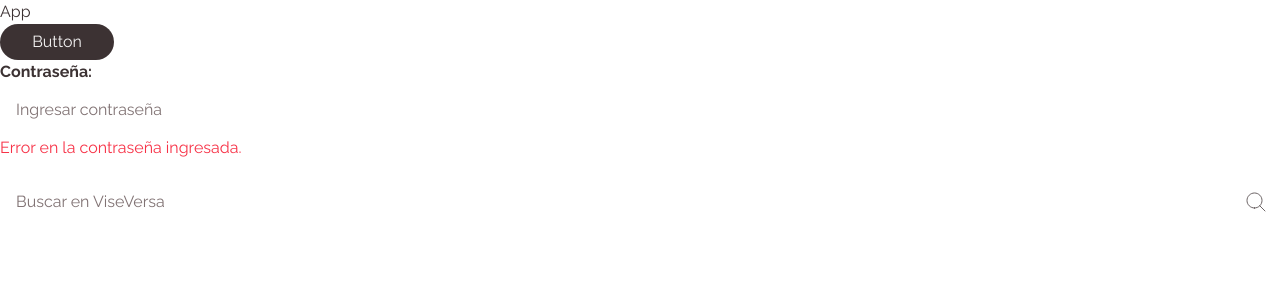
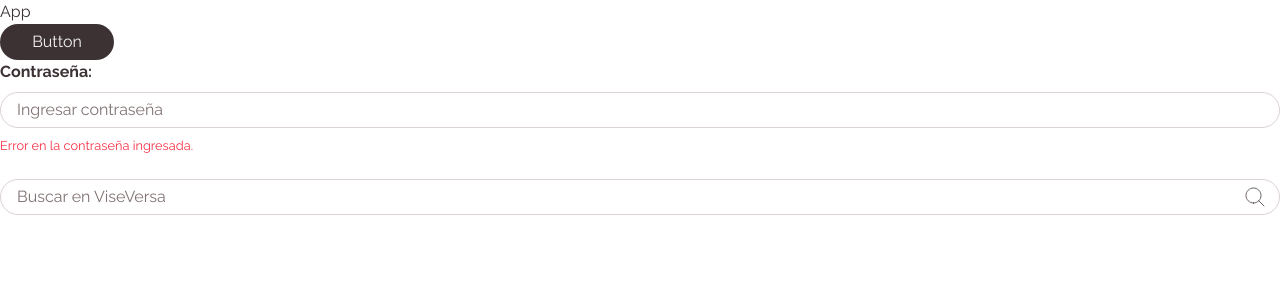
Before and after one commit to WalterAurelio/viseversa-frontend, a React (Vite) app: page / in a window 1280 px wide. Shown: the top 300 px of the page. Built offline with nearby package versions, Linux system fonts and the light colour scheme; a web font is replaced by a local one.

Commit message:
Se actualizaron estilos de componentes con nombre actual de estilos y utilities.

```diff
--- a/src/components/Button.tsx
+++ b/src/components/Button.tsx
@@ -2,7 +2,7 @@ import { cva, type VariantProps } from 'class-variance-authority';
 import { cn } from '../utils/cn';
 import type { ReactNode } from 'react';
 
-const variants = cva(['inline-flex', 'h-9', 'min-w-28.5', 'px-m', 'justify-center', 'items-center', 'gap-s', 'rounded-full', 'body-regular'], {
+const variants = cva(['inline-flex', 'h-9', 'min-w-28.5', 'px-m', 'justify-center', 'items-center', 'gap-s', 'rounded-full'], {
   variants: {
     colour: {
       black: '',
@@ -10,8 +10,8 @@ const variants = cva(['inline-flex', 'h-9', 'min-w-28.5', 'px-m', 'justify-cente
     },
     buttonStyle: {
       fill: 'text-text-neutral-inverse-primary',
-      outline: 'border-custom-s lg:hover:border-custom-m',
-      minimal: 'lg:hover:border-b-custom-s'
+      outline: 'border-width-s lg:hover:border-width-m',
+      minimal: 'lg:hover:border-b-width-m'
     },
     state: {
       idle: 'lg:cursor-pointer',
--- a/src/components/Form.tsx
+++ b/src/components/Form.tsx
@@ -3,7 +3,7 @@ type FormProps = React.FormHTMLAttributes<HTMLFormElement>;
 function Form({ children, ...props }: FormProps) {
   return (
     <form
-      className='flex p-l flex-col justify-center items-center gap-l rounded-custom-xl bg-background-neutral-primary lg:p-xl'
+      className='flex p-l flex-col justify-center items-center gap-l rounded-border-xl bg-background-neutral-primary lg:p-xl'
       {...props}
     >
       {children}
--- a/src/components/HowToCard.tsx
+++ b/src/components/HowToCard.tsx
@@ -23,8 +23,8 @@ function HowToCard({ img, alt = '', title = 'Title', description = 'Lorem ipsum
       )}
 
       <div className='flex flex-col justify-center items-center gap-s text-text-neutral-primary text-center'>
-        <h6 className='h6-regular'>{title}</h6>
-        <p className='body-regular'>{description}</p>
+        <h6 className='h6-normal'>{title}</h6>
+        <p>{description}</p>
       </div>
     </div>
   );
--- a/src/components/Input.tsx
+++ b/src/components/Input.tsx
@@ -3,7 +3,7 @@ type InputProps = React.InputHTMLAttributes<HTMLInputElement>;
 function Input({ ...props }: InputProps) {
   return (
     <input
-      className='flex w-full min-h-9 pr-m pl-l justify-between items-center border-custom-s rounded-full border-border-neutral-inverse-primary outline-0 placeholder:text-text-neutral-tertiary body-regular'
+      className='flex w-full min-h-9 pr-m pl-l justify-between items-center border-width-s rounded-full border-border-neutral-inverse-primary'
       {...props}
     />
   );
--- a/src/components/InputContainer.tsx
+++ b/src/components/InputContainer.tsx
@@ -11,7 +11,7 @@ function InputContainer({ label, errorMsg, children }: InputContainerProps) {
     <div className='flex flex-col gap-s'>
       {label && <label className='text-text-neutral-primary body-bold'>{label}</label>}
       {children ? children : <Dummy />}
-      {errorMsg && <p className='text-text-brand-primary small-regular'>{errorMsg}</p>}
+      {errorMsg && <p className='text-text-brand-primary small-normal'>{errorMsg}</p>}
     </div>
   );
 }
--- a/src/components/NavAnchor.tsx
+++ b/src/components/NavAnchor.tsx
@@ -6,7 +6,7 @@ function NavAnchor({ to, children, ...props }: NavLinkProps) {
     <NavLink
       to={to}
       className={({ isActive }) =>
-        cn('body-regular', {
+        cn({
           'lg:hover:underline': !isActive,
           'text-text-brand-primary': isActive
         })
--- a/src/components/SearchBar.tsx
+++ b/src/components/SearchBar.tsx
@@ -9,12 +9,12 @@ function SearchBar() {
   return (
     <form
       onSubmit={handleSubmit}
-      className='flex w-full min-h-9 pr-m pl-l justify-between items-center border-custom-s rounded-full border-border-neutral-inverse-primary'
+      className='flex w-full min-h-9 pr-m pl-l justify-between items-center border-width-s rounded-full border-border-neutral-inverse-primary'
     >
       <input
         type='search'
         placeholder='Buscar en ViseVersa'
-        className='placeholder:text-text-neutral-tertiary w-full outline-0 body-regular [&::-webkit-search-cancel-button]:hidden [&::-webkit-search-decoration]:hidden'
+        className='w-full'
       />
       <button
         type='submit'
--- a/src/components/TextArea.tsx
+++ b/src/components/TextArea.tsx
@@ -3,7 +3,7 @@ type TextAreaProps = React.TextareaHTMLAttributes<HTMLTextAreaElement>;
 function TextArea({ ...props }: TextAreaProps) {
   return (
     <textarea
-      className='w-full min-h-27 p-m pl-l rounded-custom-l border-custom-s border-border-neutral-inverse-primary bg-background-neutral-primary outline-0 resize-none placeholder:text-text-neutral-tertiary body-regular'
+      className='w-full min-h-27 p-m pl-l rounded-border-l border-width-s border-border-neutral-inverse-primary bg-background-neutral-primary'
       {...props}
     ></textarea>
   );
```
